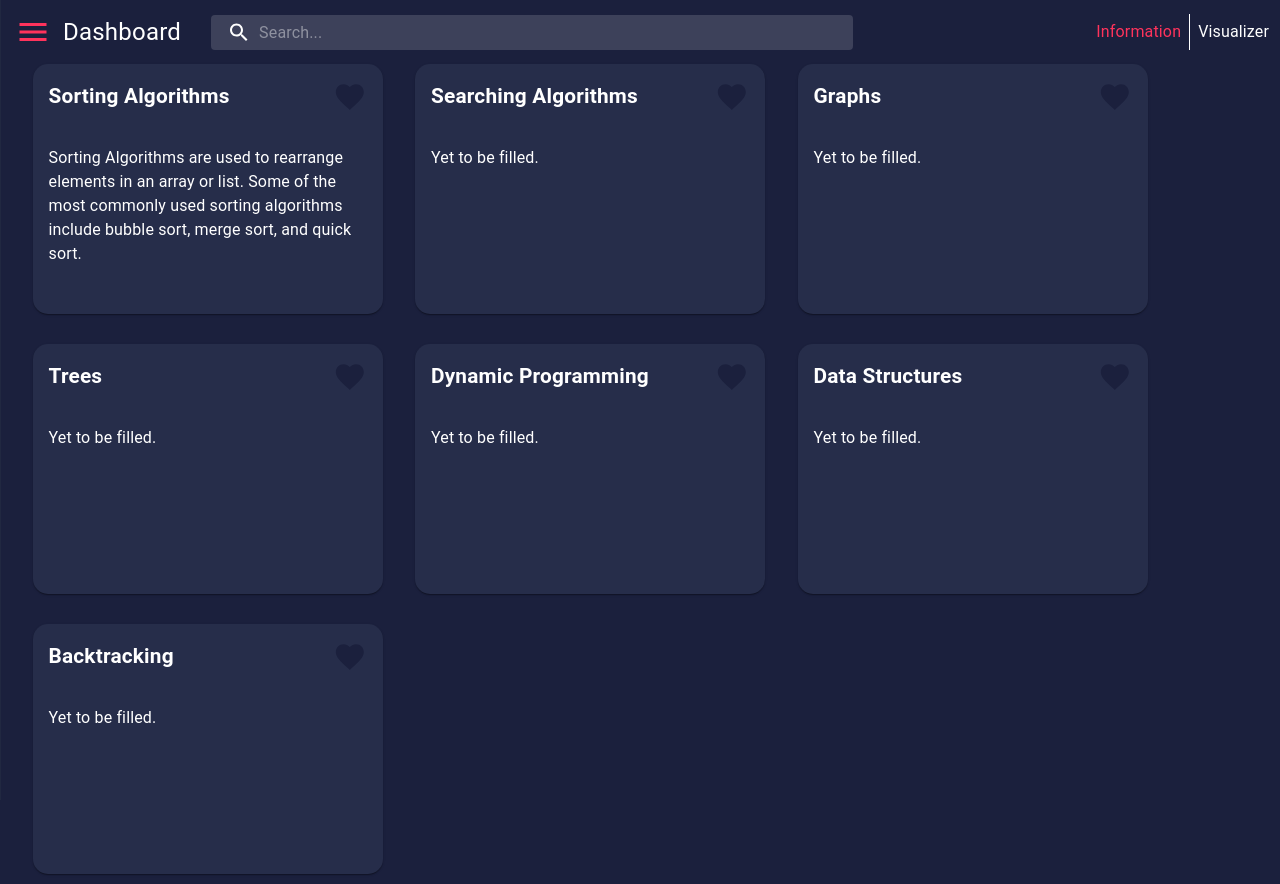
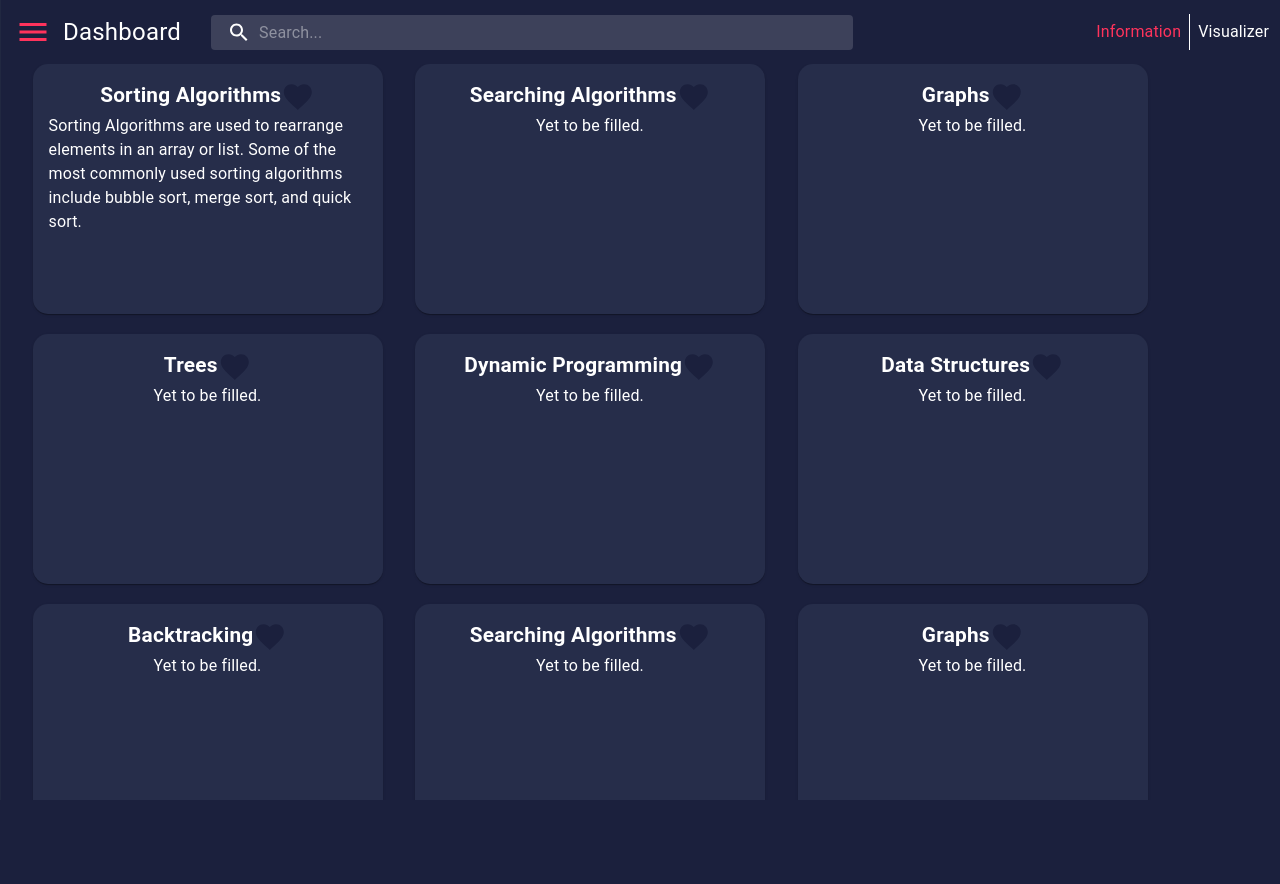
Before and after one commit to AlgoVisionKnights-V2/adv-react, a React (Create React App) app: page / in a window 1280 px wide. After the commit the page ends 800 px from the top, so only its background shows below. Built offline with nearby package versions, Linux system fonts and the light colour scheme.

Commit message:
Fixed overflow problem

```diff
--- a/src/components/algorithm/Algorithm.css
+++ b/src/components/algorithm/Algorithm.css
@@ -12,15 +12,21 @@
 
 #card-content {
 	display: flex;
+	flex-direction: column;
+	align-items: center;
+}
+
+.CardHeader {
+	display: inherit;
+	flex-direction: row;
 	justify-content: space-between;
-	align-items: center;
 }
 
 #favorite-icon {
 	padding: 0;
 }
 
-#cardHeader {
+#card-title {
 	font-size: 1.3em;
 	font-weight: bold;
 	color: #ffffff;
--- a/src/components/algorithm/Algorithm.js
+++ b/src/components/algorithm/Algorithm.js
@@ -12,7 +12,8 @@ function Algorithm({ title, description }) {
 		<div class='Algorithm'>
 			<Card id='card'>
 				<CardContent id='card-content'>
-					<Typography id='cardHeader'> {title} </Typography>
+					<div className='CardHeader'>
+						<Typography id='card-title'> {title} </Typography>
 						<IconButton id='favorite-icon'>
 							<FavoriteIcon
 								style={{
@@ -22,9 +23,10 @@ function Algorithm({ title, description }) {
 								onClick={handleHeartColor}
 							/>
 						</IconButton>
-				</CardContent>
-				<CardContent id='card-content'>
+					</div>
+					<div>
 						<Typography id='cardInfo'>{description}</Typography>
+					</div>
 				</CardContent>
 			</Card>
 		</div>
--- a/src/components/dashboard/Dashboard.css
+++ b/src/components/dashboard/Dashboard.css
@@ -1,14 +1,8 @@
 .Dashboard {
-	height: 100%;
+	/* height: 100%; */
 	display: flex;
 	flex-wrap: wrap;
 	justify-content: flex-start;
+	align-content: baseline;
+	overflow: overlay;
 }
-
-#card {
-	width: 350px;
-	height: 250px;
-	background-color: #262d4a;
-	border-radius: 15px;
-	margin-bottom: 10px;
-}
--- a/src/components/dashboard/algorithmList.js
+++ b/src/components/dashboard/algorithmList.js
@@ -28,5 +28,53 @@ const algorithms = [
 		title: 'Backtracking',
 		description: 'Yet to be filled.',
 	},
+	{
+		title: 'Searching Algorithms',
+		description: 'Yet to be filled.',
+	},
+	{
+		title: 'Graphs',
+		description: 'Yet to be filled.',
+	},
+	{
+		title: 'Trees',
+		description: 'Yet to be filled.',
+	},
+	{
+		title: 'Dynamic Programming',
+		description: 'Yet to be filled.',
+	},
+	{
+		title: 'Data Structures',
+		description: 'Yet to be filled.',
+	},
+	{
+		title: 'Backtracking',
+		description: 'Yet to be filled.',
+	},
+	{
+		title: 'Searching Algorithms',
+		description: 'Yet to be filled.',
+	},
+	{
+		title: 'Graphs',
+		description: 'Yet to be filled.',
+	},
+	{
+		title: 'Trees',
+		description: 'Yet to be filled.',
+	},
+	{
+		title: 'Dynamic Programming',
+		description: 'Yet to be filled.',
+	},
+	{
+		title: 'Data Structures',
+		description: 'Yet to be filled.',
+	},
+	{
+		title: 'Backtracking',
+		description: 'Yet to be filled.',
+	},
 ];
 export default algorithms;
```
Lines whose indentation alone changed are shown as unchanged.
